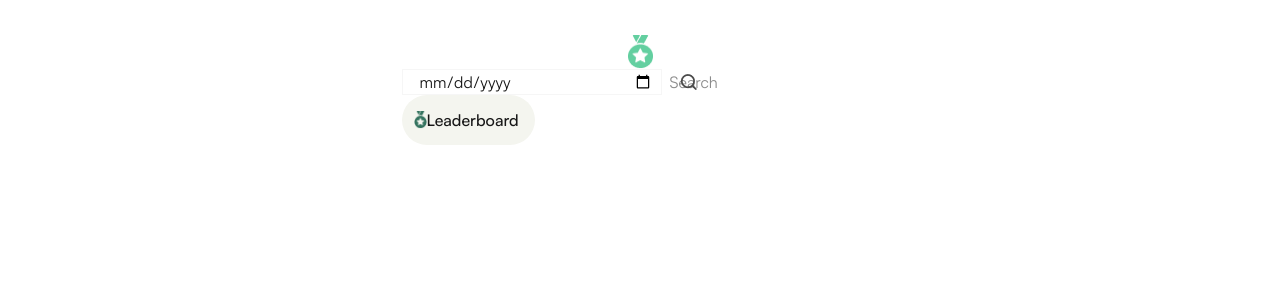
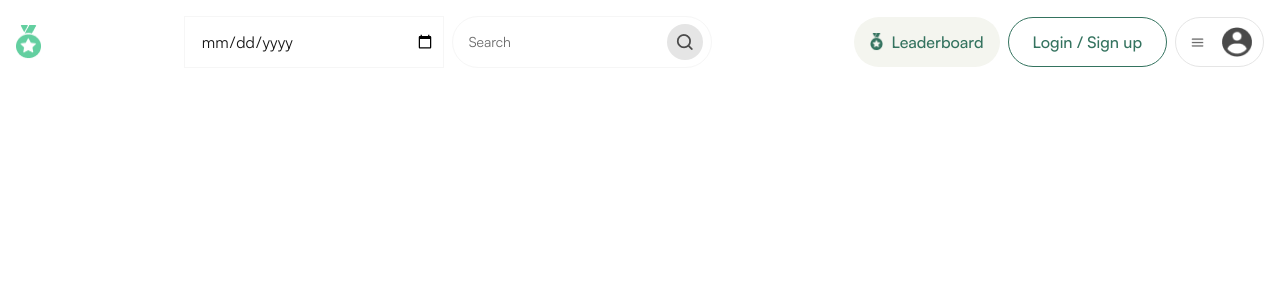
Before and after one commit to NOCKTOWL/finixcode_task, a Next.js app: page / in a window 1280 px wide. Shown: the top 300 px of the page. Built offline with nearby package versions, Linux system fonts and the light colour scheme.

Commit message:
feat: enhance Navbar component layout and styling; update global styles

```diff
--- a/app/components/Navbar.tsx
+++ b/app/components/Navbar.tsx
@@ -11,25 +11,50 @@ import Link from 'next/link'
 
 export default function Navbar() {
   return (
-    <div>
+    <div className='flex justify-between items-center h-[84px] w-full top-0 px-4 py-10'>
+        {/* LOGO */}
+
         <Link href="/" className="flex items-center justify-center gap-2">
             <Image src={Logo} alt="Logo" className="w-[25px] h-[34px]" />
         </Link>
+
+        {/* DATE AND SEARCH FIELD */}
+
         <div className='flex justify-between gap-2'>
-            <input type="date" className='w-[260px] border-[1px] border-tertiary-light-gray px-2 pr-2 pl-4' />
+            <input type="date" className='w-[260px] border-[1px] border-tertiary-light-gray px-2 pr-2 pl-4 outline-none' />
 
-            <div className='relative flex justify-between'>
-                <input type="text" placeholder='Search' />
-                <Image src={Search} alt="Search" className='absolute top-1/2 left-2 -translate-y-1/2' />
+            <div className='relative flex justify-between w-65 h-13 pl-4 pr-2 py-2 border-1 border-tertiary-light-gray rounded-[99px]'>
+                <input type="text" placeholder='Search' className='placeholder:text-[#6A6A6A] text-sm outline-none'/>
+                <div className='absolute top-1/2 right-2 -translate-y-1/2 bg-deep-light-gray rounded-full p-[7px] cursor-pointer hover:brightness-95 transition-all duration-300 ease-in-out'>
+                    <Image src={Search} alt="Search" className='flex' />
+                </div>
             </div>
         </div>
-        <div className='flex gap-2 '>
-            <div className='flex justify-between items-center h-[50px] bg-light-yellow px-[14px] pl-[12px] pr-[16px] rounded-[99px]'>
-                <Image src={Leaderboard} alt="Leaderboard" className='w-[13px] h-[18px]' />
+
+        {/* LEADERBOARD, LOGIN/SIGNUP AND PROFILE */}
+
+        <div className='flex gap-2 text-secondary-pure-green'>
+            <div className='flex gap-[5px] justify-between items-center h-[50px] bg-light-yellow py-[14px] pl-3 pr-4 rounded-[99px]'>
+
+                <div className='size-5 flex justify-center items-center'>
+                    <Image src={Leaderboard} alt="Leaderboard" width={13} height={18} />
+                </div>
+
                 <h1 className='text-base font-medium'>Leaderboard</h1>
             </div>
-            <div></div>
-            <div></div>
+
+            <div className='px-6 py-[14px] rounded-[99px] border-[1px] border-secondary-pure-green flex justify-center items-center'>
+                <h1 className='text-secondary-pure-green text-base font-medium leading-5'>Login / Sign up</h1>
+            </div>
+
+            <div className='flex gap-[10px] justify-between items-center h-[50px] pl-[10px] pr-2 py-[6px] border-1 rounded-[99px] border-deep-light-gray'>
+                <div className='size-[22px] flex justify-center items-center'>
+                    <Image src={Hamburger} alt="Hamburger" className='w-[13px] h-[9px]' />
+                </div>
+                <div className='size-[37px] flex justify-center items-center'>
+                    <Image src={Profile} alt="Profile" className='size-[30px]' />
+                </div>
+            </div>
         </div>
     </div>
   )
--- a/app/globals.css
+++ b/app/globals.css
@@ -9,7 +9,9 @@
   --color-background: var(--background);
   --color-foreground: var(--foreground);
   --color-tertiary-light-gray: #f6f6f6;
-  --color-light-yellow: #F4F5EF;
+  --color-light-yellow: #f4f5ef;
+  --color-secondary-pure-green: #34735f;
+  --color-deep-light-gray: #E5E5E5;
   --font-satoshi: var(--font-satoshi);
 }
 
@@ -21,6 +23,9 @@
 } */
 
 body {
+  margin: 0;
+  padding: 0;
+  box-sizing: border-box;
   background: var(--background);
   color: var(--foreground);
   font-family: var(--font-satoshi);
--- a/app/page.tsx
+++ b/app/page.tsx
@@ -2,8 +2,8 @@ import Navbar from "./components/Navbar";
 
 export default function Home() {
   return (
-    <div className="grid grid-rows-[20px_1fr_20px] items-center justify-items-center min-h-screen p-8 pb-20 gap-16 sm:p-20 font-[family-name:var(--font-geist-sans)]">
+    <>
       <Navbar />
-    </div>
+    </>
   );
 }
```
